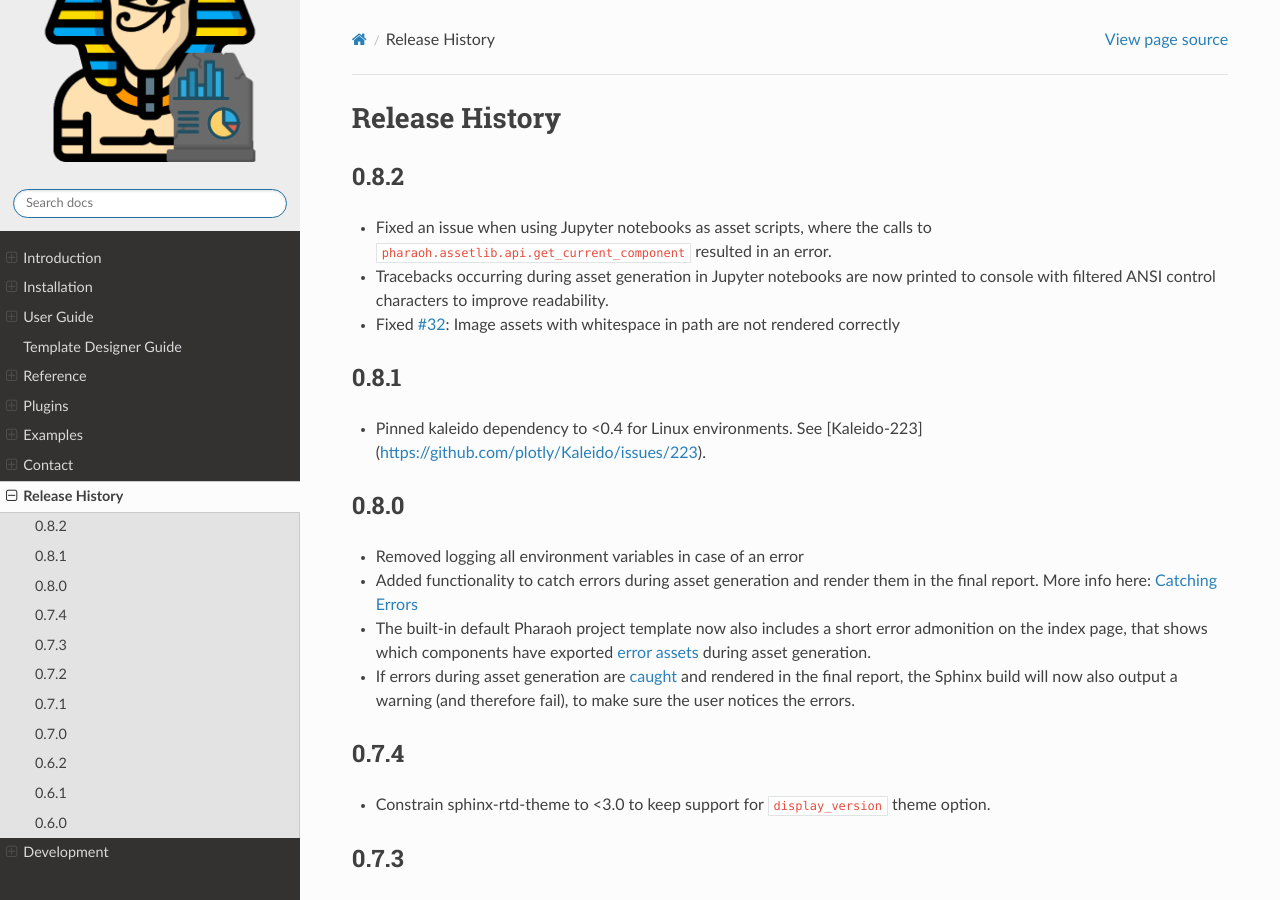
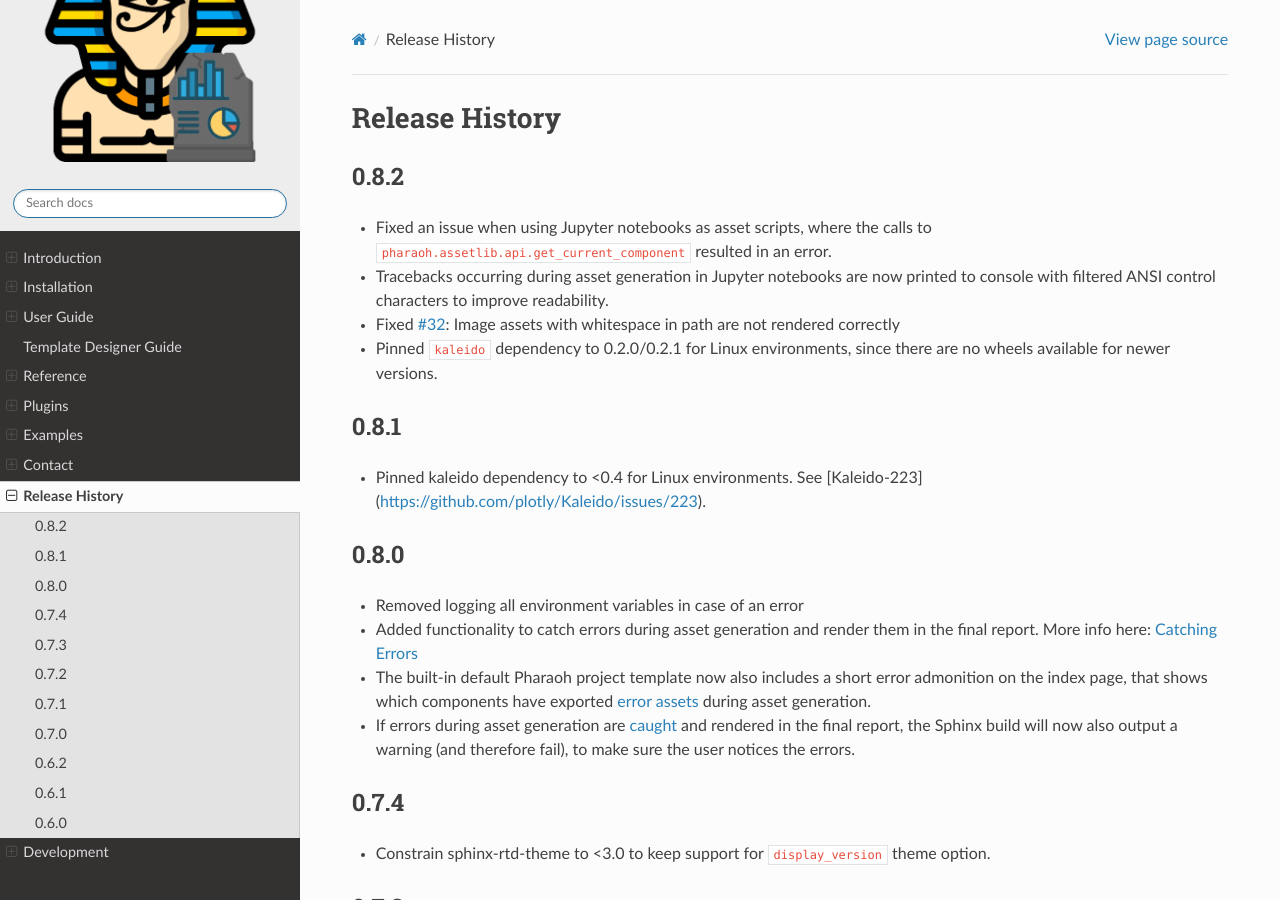
Before and after one commit to Infineon/pharaoh-dev, a Sphinx documentation site: the page built from docs/changelog.rst, in a window 1280 px wide and 900 px high. Built offline with Sphinx 7.4.7 and the Read the Docs theme 3.1.0, drawn with Linux system fonts in a browser that asks for light colours; pages that are not in the unit, such as notebooks, are missing from menus; the version number could not be read and is left out.

Commit message:
Pin kaleido

```diff
--- a/docs/changelog.rst
+++ b/docs/changelog.rst
@@ -9,6 +9,8 @@ Release History
 -   Tracebacks occurring during asset generation in Jupyter notebooks are now
     printed to console with filtered ANSI control characters to improve readability.
 -   Fixed :issue:`32`: Image assets with whitespace in path are not rendered correctly
+-   Pinned ``kaleido`` dependency to 0.2.0/0.2.1 for Linux environments,
+    since there are no wheels available for newer versions.
 
 0.8.1
 -----
--- a/pyproject.toml
+++ b/pyproject.toml
@@ -80,7 +80,7 @@ plotly = [
     "plotly",
     # Newer kaleido versions leads to deadlocks, see https://github.com/plotly/Kaleido/issues/110"
     "kaleido==0.1.0.post1; platform_system=='Windows'",
-    "kaleido<0.4; platform_system=='Linux'",
+    "kaleido>=0.2.0,<=0.2.1; platform_system=='Linux'",
 ]
 jupyter = [
     "jupyter",
```
